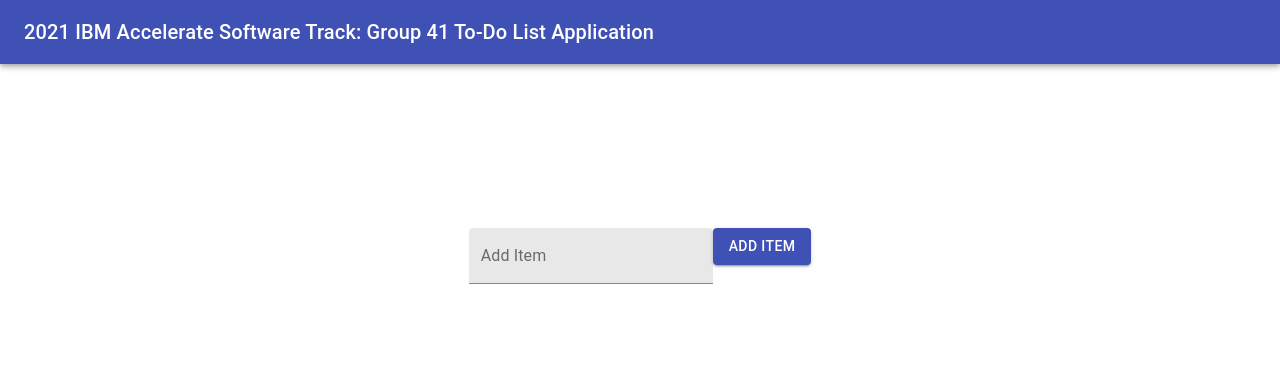
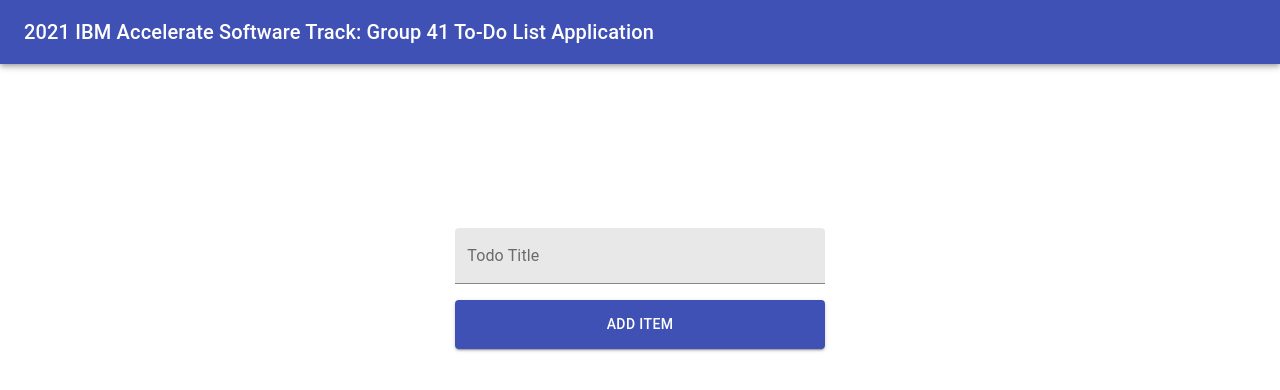
Before and after one commit to 2021-IBM-Accelerate-SW-Track/lab-1-team-41, a React (Create React App) app: page / in a window 1280 px wide. Shown: the top 390 px of the page. Built offline with nearby package versions, Linux system fonts and the light colour scheme.

Commit message:
Input Group Styling: - refactored the props for textfield (some odd material-ui wonkiness) - fixed data-testid for textfield which wasn't working as it should be

```diff
--- a/src/App.css
+++ b/src/App.css
@@ -40,3 +40,30 @@
   margin: auto;
 }
 /* List Item */
+
+/* Todo Input Group */
+#todo-input-group-container {
+  max-width: 30%;
+  margin-left: auto;
+  margin-right: auto;
+}
+
+.todo-input-group-textfield-container {
+  width: 100%;
+}
+
+#todo-input-group-title-field {
+  display: block;
+  width: 100%;
+}
+
+#todo-input-group-add-button {
+  display: block;
+  margin-left: auto;
+  margin-right: auto;
+  margin-top: 1rem;
+
+  width: 100%;
+  padding: 0.75rem;
+}
+/* Todo Input Group */
--- a/src/component/todoListInputGroup/todoListInputGroup.js
+++ b/src/component/todoListInputGroup/todoListInputGroup.js
@@ -15,11 +15,21 @@
     }
 
     return (
-        <div className="todo-input-group-container">
-            <TextField id="filled-basic" label="Add Item" variant="filled" data-testid="new-item-input"
+        <div id="todo-input-group-container">
+            <TextField
+                className="todo-input-group-textfield-container"
+                label="Todo Title"
+                variant="filled"
+                data-testid="new-item-input"
                 value={inputTitle}
-                onChange={(e) => setTitle(e.target.value)}/>
-            <Button variant="contained" color="primary" onClick={addItemClicked} data-testid="new-item-button">
+                onChange={(e) => setTitle(e.target.value)}
+                InputProps={{id: "todo-input-group-title-field"}}/>
+            <Button
+                id="todo-input-group-add-button"
+                variant="contained"
+                color="primary"
+                onClick={addItemClicked}
+                data-testid="new-item-button">
                 Add Item
             </Button>
         </div>
```
